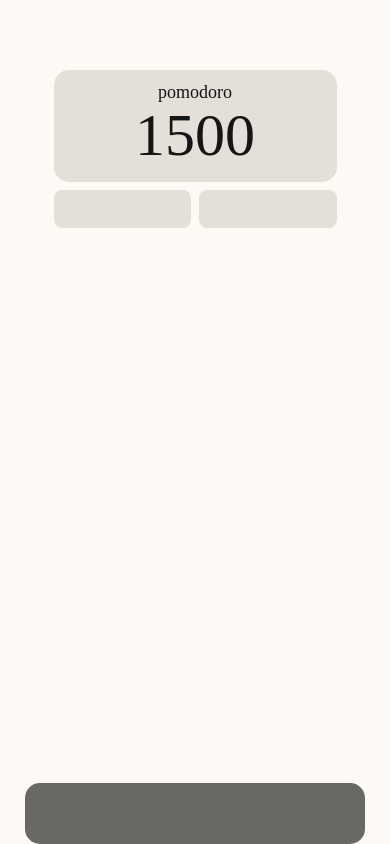
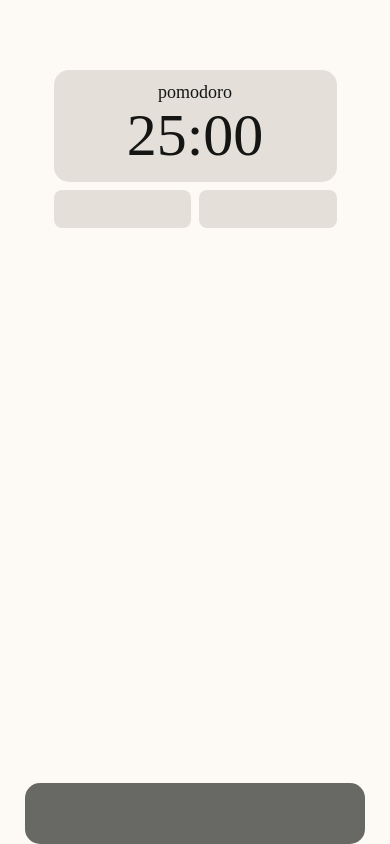
Before and after one commit to ecao54/tomodoro, a React Native app: screen / in a window 390 px wide. Built offline with nearby package versions, Linux system fonts and the light colour scheme; some icons are missing.

Commit message:
fixed timer

```diff
--- a/App.js
+++ b/App.js
@@ -1,7 +1,6 @@
 import { StatusBar } from 'expo-status-bar';
 import { StyleSheet, Text, View } from 'react-native';
 import HomeScreen from "./app/screens/HomeScreen";
-import ButtonBar from './app/components/ButtonBar';
 
 export default function App() {
   return (
--- a/app/components/Timer.js
+++ b/app/components/Timer.js
@@ -1,10 +1,16 @@
 import React, { useState, useEffect } from 'react';
-import { StyleSheet, View, Pressable, Text, Image } from 'react-native';
-import { RotateCcw, Play } from 'lucide-react-native';
+import { View, Text, StyleSheet, Pressable } from 'react-native';
+import { Play, Pause, RotateCcw } from 'lucide-react-native';
 
-function Timer(props) {
-    const [timeRemaining, setTimeRemaining] = useState(1500);
+function Timer() {
+    const POMODORO = 1500; // 25 minutes in seconds
+    const SHORT_BREAK = 300; // 5 minutes in seconds
+    const LONG_BREAK = 900; // 15 minutes in seconds
+
+    const [timeRemaining, setTimeRemaining] = useState(POMODORO);
     const [isRunning, setIsRunning] = useState(false);
+    const [mode, setMode] = useState('pomodoro'); // 'pomodoro', 'short break', 'long break'
+    const [cycleCount, setCycleCount] = useState(0);
 
     useEffect(() => {
         let intervalId;
@@ -13,7 +19,7 @@ function Timer(props) {
                 setTimeRemaining((prevSeconds) => {
                     if (prevSeconds <= 0) {
                         clearInterval(intervalId);
-                setIsRunning(false);
+                        handleModeSwitch();
                         return 0;
                     } else {
                         return prevSeconds - 1;
@@ -23,39 +29,69 @@ function Timer(props) {
         }
 
         return () => clearInterval(intervalId);
-      }, [isRunning, timeRemaining]);
+    }, [isRunning]);
 
-      const handlePlay = () => {
-        if (!isRunning) {
-            setIsRunning(true);
-        } else {
-            setIsRunning(false);
-        }
+    const handlePlayPause = () => {
+        setIsRunning((prev) => !prev);
     };
 
     const handleRestart = () => {
         setIsRunning(false);
-        setTimeRemaining(1500);
+        setMode('pomodoro');
+        setTimeRemaining(POMODORO);
+        setCycleCount(0);
+    };
+
+    const handleModeSwitch = () => {
+        if (mode === 'pomodoro') {
+            if (cycleCount < 3) {
+                setMode('short break');
+                setTimeRemaining(SHORT_BREAK);
+                setCycleCount(cycleCount + 1);
+            } else {
+                setMode('long break');
+                setTimeRemaining(LONG_BREAK);
+                setCycleCount(0);
+            }
+        } else {
+            setMode('pomodoro');
+            setTimeRemaining(POMODORO);
+        }
+        setIsRunning(false);
+    };
+
+    const formatTime = (seconds) => {
+        const minutes = Math.floor(seconds / 60);
+        const secs = seconds % 60;
+        if (minutes > 0) {
+            return `${String(minutes)}:${String(secs).padStart(2, '0')}`;
+        } else {
+            return String(secs);
+        }
     };
 
     return (
         <View style={styles.container}>
             <View style={styles.timer}>
-                <Text style={[styles.modeTitle, styles.textFlexBox]}>pomodoro</Text>
-                <Text style={[styles.timerText, styles.textFlexBox]}>{timeRemaining}</Text>
+                <Text style={styles.modeTitle}>{mode}</Text>
+                <Text style={styles.timerText}>{formatTime(timeRemaining)}</Text>
             </View>
             <View style={styles.buttonsContainer}>
                 <Pressable
                     style={styles.button}
                     onPress={handleRestart}
                 >
-                    <RotateCcw style={styles.icon} size={18}/>
+                    <RotateCcw style={styles.icon} size={18} />
                 </Pressable>
                 <Pressable
                     style={styles.button}
-                    onPress={handlePlay}
+                    onPress={handlePlayPause}
                 >
-                    <Play style={styles.icon} size={18}/>
+                    {isRunning ? (
+                        <Pause style={styles.icon} size={18} />
+                    ) : (
+                        <Play style={styles.icon} size={18} />
+                    )}
                 </Pressable>
             </View>
         </View>
@@ -63,10 +99,6 @@ function Timer(props) {
 }
 
 const styles = StyleSheet.create({
-    textFlexBox: {
-        textAlign: 'left',
-        color: '#151514'
-    },
     button: {
         paddingVertical: 10,
         paddingHorizontal: 12,
@@ -74,17 +106,19 @@ const styles = StyleSheet.create({
         flexDirection: 'row',
         justifyContent: 'center',
         backgroundColor: '#e4e0d9',
-        flex: 1
+        flex: 1,
     },
     modeTitle: {
         fontSize: 18,
-        fontFamily: 'Anuphan-Regular'
+        color: '#151514',
+        fontFamily: 'Anuphan-Regular',
     },
     timerText: {
         fontSize: 60,
         fontWeight: '500',
+        color: '#151514',
         fontFamily: 'Anuphan-Medium',
-        marginTop: -2
+        marginTop: -2,
     },
     timer: {
         borderRadius: 15,
@@ -94,30 +128,24 @@ const styles = StyleSheet.create({
         backgroundColor: '#e4e0d9',
         alignSelf: 'stretch',
         alignItems: 'center',
-        overflow: 'hidden'
+        overflow: 'hidden',
     },
     icon: {
         color: '#151514',
     },
-    restartButton: {
-
-    },
-    playButton: {
-
-    },
     buttonsContainer: {
-        flexDirection: "row",
-        justifyContent: "center",
-        alignItems: "center",
-        alignSelf: "stretch",
-        gap: 8
+        flexDirection: 'row',
+        justifyContent: 'center',
+        alignItems: 'center',
+        alignSelf: 'stretch',
+        gap: 8,
     },
     container: {
         width: 283,
         gap: 8,
         flex: 1,
-        marginTop: 70
-    }
-})
+        marginTop: 70,
+    },
+});
 
 export default Timer;
```
Lines whose indentation alone changed are shown as unchanged.
